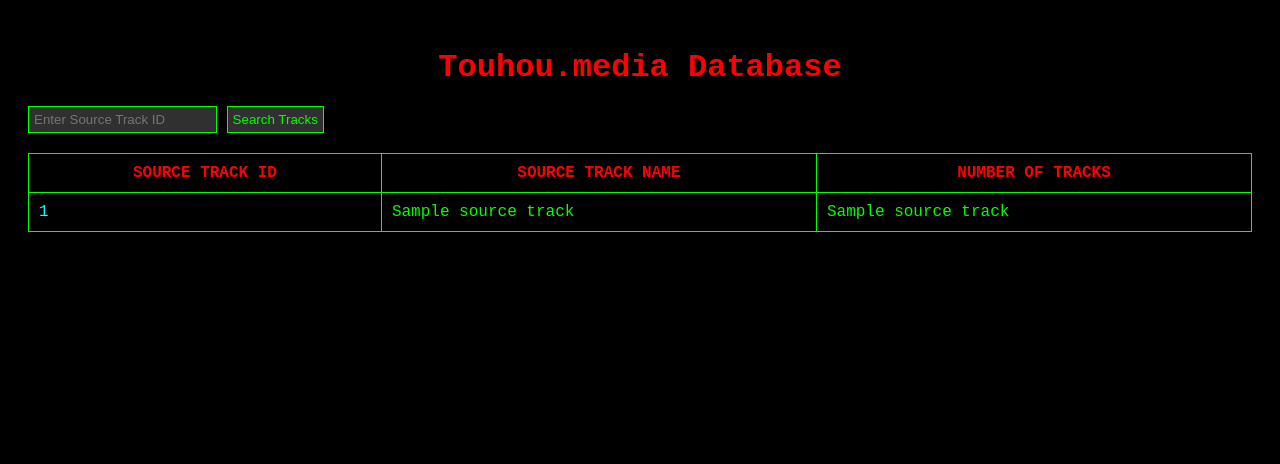
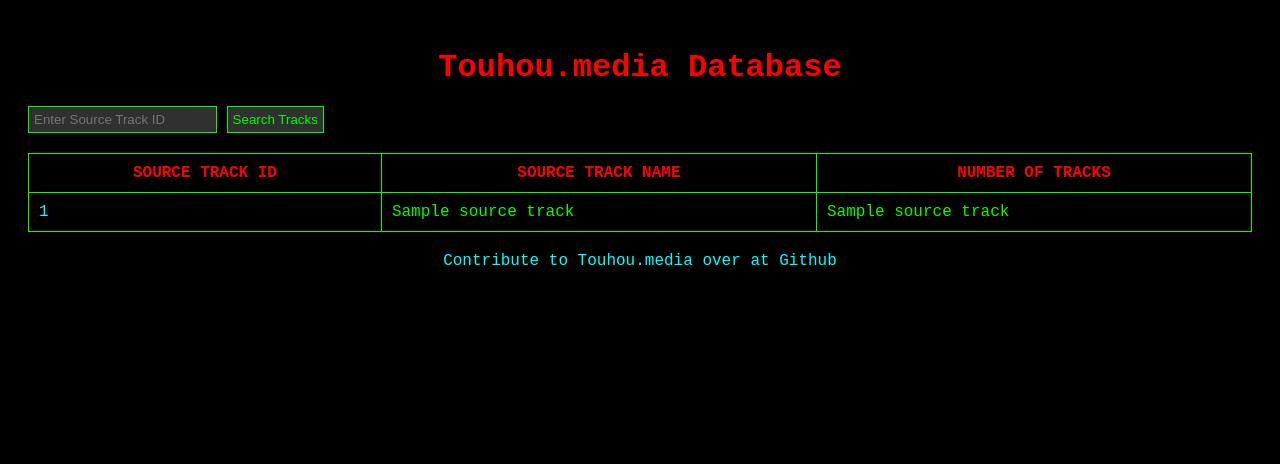
Before and after one commit to solaasan/Touhou-Music-Database, a Flask app: template site/templates/search.html in a window 1280 px wide. Shown: the top 464 px of the page. Run offline with Flask 3, Linux system fonts and the light colour scheme; the template is opened without the code that fills it: most values are stand-ins (such as "Sample title", 1, 10 or a date in 2020).

Commit message:
Update to reflect touhou.media website
Added a much easier way to access what most people will care about, as such a link is being added.

```diff
--- a/site/templates/search.html
+++ b/site/templates/search.html
@@ -3,6 +3,9 @@
 <html>
 <head>
 <link rel="stylesheet" type="text/css" href="{{ url_for('static', filename='styles.css') }}">
+<meta property="og:title" content="Touhou.media Database">
+<meta property="og:description" content="Touhou.media is the leading open source database for Touhou Doujin Music. Over 150,000 songs on record!">
+<meta property="og:url" content="https://touhou.media" />
 </head>
 <body>
 <h1>Touhou.media Database</h1>
@@ -25,5 +28,8 @@
   {% endfor %}
 </table>
 <div class="rotating-text">Graffic Design is my Passion</div>
+<p style="text-align:center;">
+  <a href="https://github.com/solaasan/Touhou-Music-Database">Contribute to Touhou.media over at Github</a>
+</p>
 </body>
 </html>
```
Also changed, not shown: README.MD.
